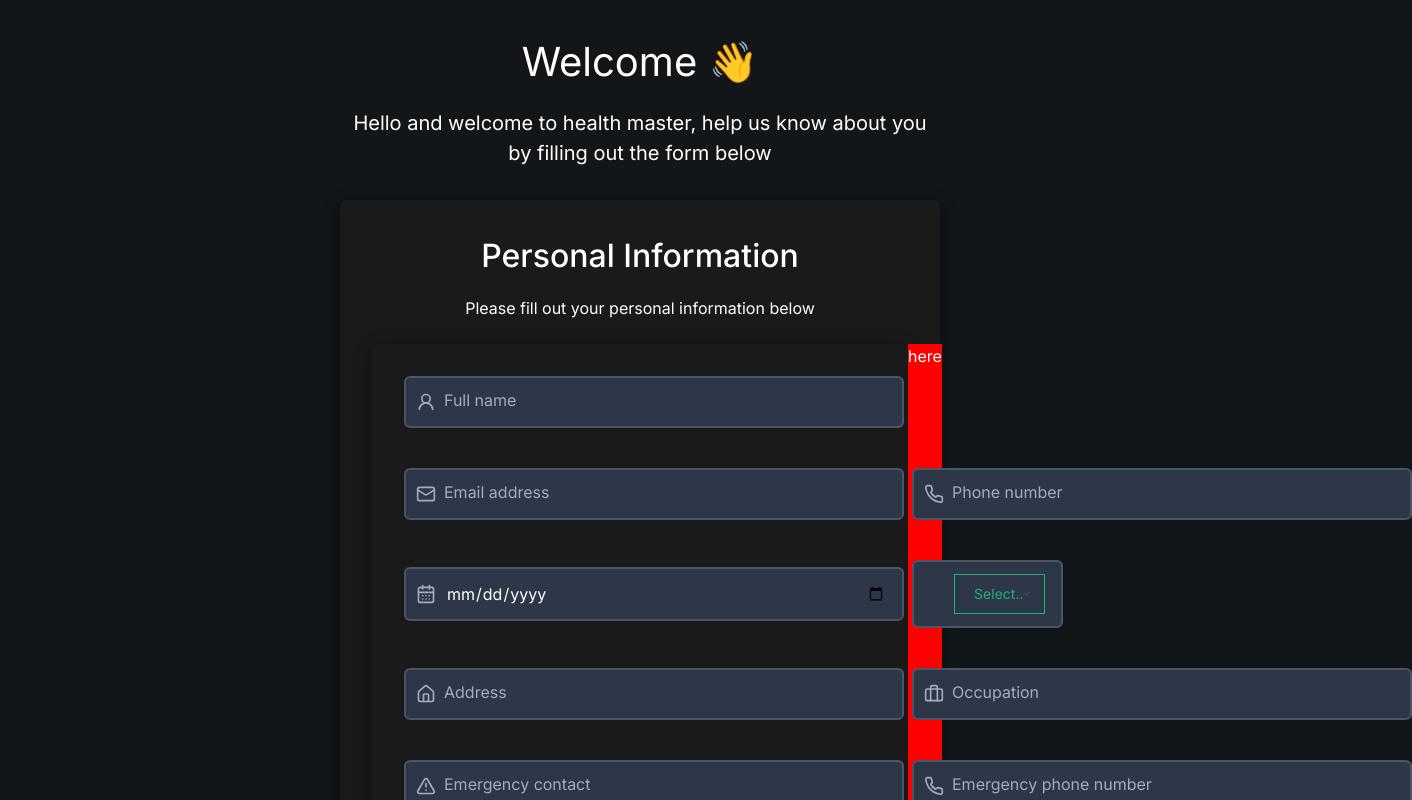
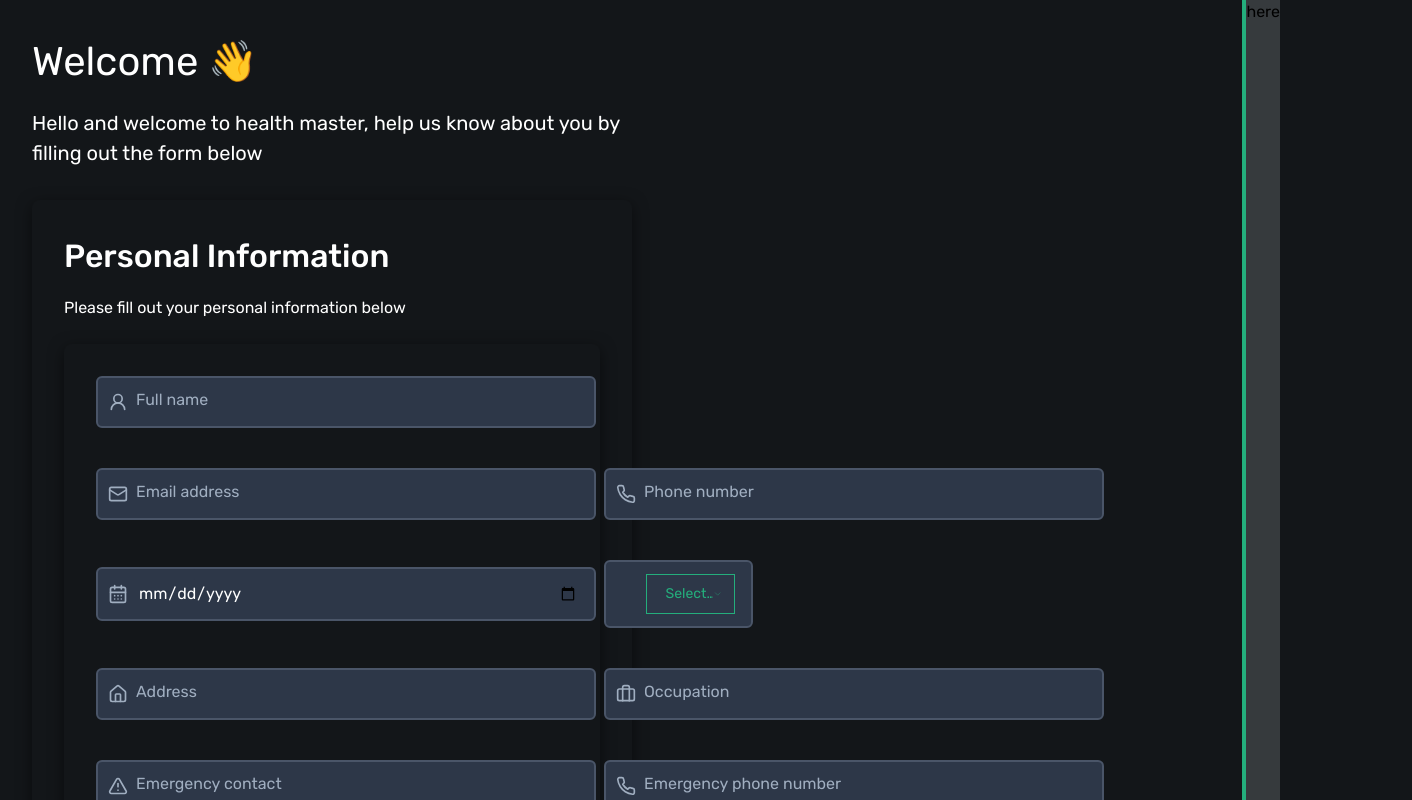
Before and after one commit to CHEGEBB/healthmasterv2, a Next.js app: page /data in a window 1280 px wide. Shown: the top 800 px of the page, 1412 px wide, since content can reach past the window. Built offline with nearby package versions, Linux system fonts and the light colour scheme.

Commit message:
refactor: Update import statements for Button and Input components

```diff
--- a/app/data/page.jsx
+++ b/app/data/page.jsx
@@ -1,10 +1,12 @@
 import React from 'react'
 import PersonalInfo from '../../components/forms/PersonalInfo'
 import "../../sass/data.scss"
+import Image from 'next/image'
 
 export default function page() {
   return (
- <div className="min-h-screen bg-black info-container">
+    <div className="container flex-row">
+ <div className="min-h-screen bg-black info-container ">
   <h2>Welcome 👋</h2>
   <p>
   Hello and welcome to health master, help us know about you by filling out the form below
@@ -19,5 +21,9 @@ export default function page() {
     <PersonalInfo/>
   </div>
  </div>
+ <div className="w-1/3 side-pattern">
+ <p>here</p>
+    </div>
+    </div>
   )
 }
--- a/components/forms/PersonalInfo.jsx
+++ b/components/forms/PersonalInfo.jsx
@@ -80,7 +80,7 @@ export default function PersonalInfo() {
   };
 
   return (
-    <div className="container flex-row">
+
     <div className="shadow-lg p-6rounded-lg personal-info">
       <form className="space-y-6">
         <div className="form-group">
@@ -235,10 +235,5 @@ export default function PersonalInfo() {
         </div>
       </form>
     </div>
-    <div className="w-1/3 side-pattern">
-    <h1>here</h1>
-
-    </div>
-    </div>
   )
 }
--- a/sass/data.scss
+++ b/sass/data.scss
@@ -1,5 +1,5 @@
-@import url('https://fonts.googleapis.com/css2?family=Rubik:wght@400;500;700&display=swap');
-
+@import url('https://fonts.googleapis.com/css2?family=Rubik:wght@300;400;500;700&family=Outfit:wght@300;400;500;700&family=Poppins:wght@300;400;500;700&family=Jost:wght@300;400;500;700&display=swap');
+$font-rubik: 'Rubik', sans-serif;
 body {
   font-family: 'Rubik', sans-serif;
   margin: 0;
@@ -10,19 +10,22 @@ body {
 .container{
     display: flex;
     flex-direction: row;
+    font-family: $font-rubik;
     .side-pattern{
-        background-color: red;
+        background-color: #363A3D;
+        border-left: 4px solid #24AE7C;
     }
 }
 .info-container {
   display: flex;
   flex-direction: column;
-  justify-content: center;
-  align-items: center;
-  text-align: center;
+//   justify-content: center;
+//   align-items: center;
+//   text-align: center;
   color: white;
   padding: 2rem;
   animation: fadeIn 1.5s ease-in-out;
+  width: 100%;
 
   h2 {
     font-size: 2.5rem;
@@ -40,7 +43,6 @@ body {
   .personal-info {
     width: 100%;
     max-width: 600px;
-    background-color: #1a1a1a;
     padding: 2rem;
     border-radius: 8px;
     box-shadow: 0 4px 15px rgba(0, 0, 0, 0.5);
```
Also changed, not shown: public/assets/images/grad.jpg (added).
